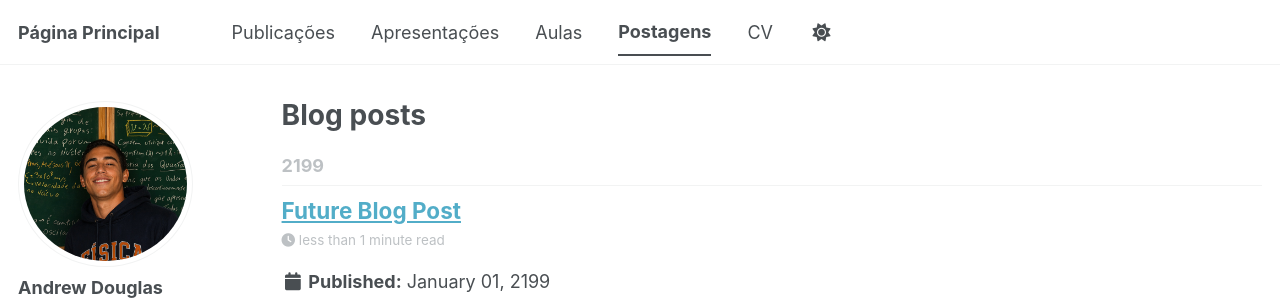
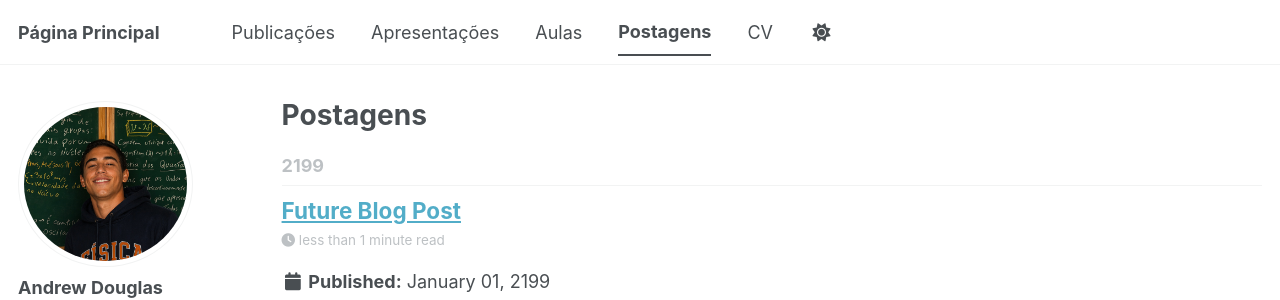
Before and after one commit to AndrewDSAM/AndrewDSAM.github.io, a Jekyll site: the page built from _pages/year-archive.html, in a window 1280 px wide and 900 px high. Shown: the top 300 px of the window. Built offline with Jekyll 4.4.1, drawn with Linux system fonts in a browser that asks for light colours; a style sheet for code colours, icons or effects is not loaded.

Commit message:
Update year-archive.html

```diff
--- a/_pages/year-archive.html
+++ b/_pages/year-archive.html
@@ -1,7 +1,7 @@
 ---
 layout: archive
 permalink: /year-archive/
-title: "Blog posts"
+title: "Postagens"
 author_profile: true
 redirect_from:
   - /wordpress/blog-posts/
```
